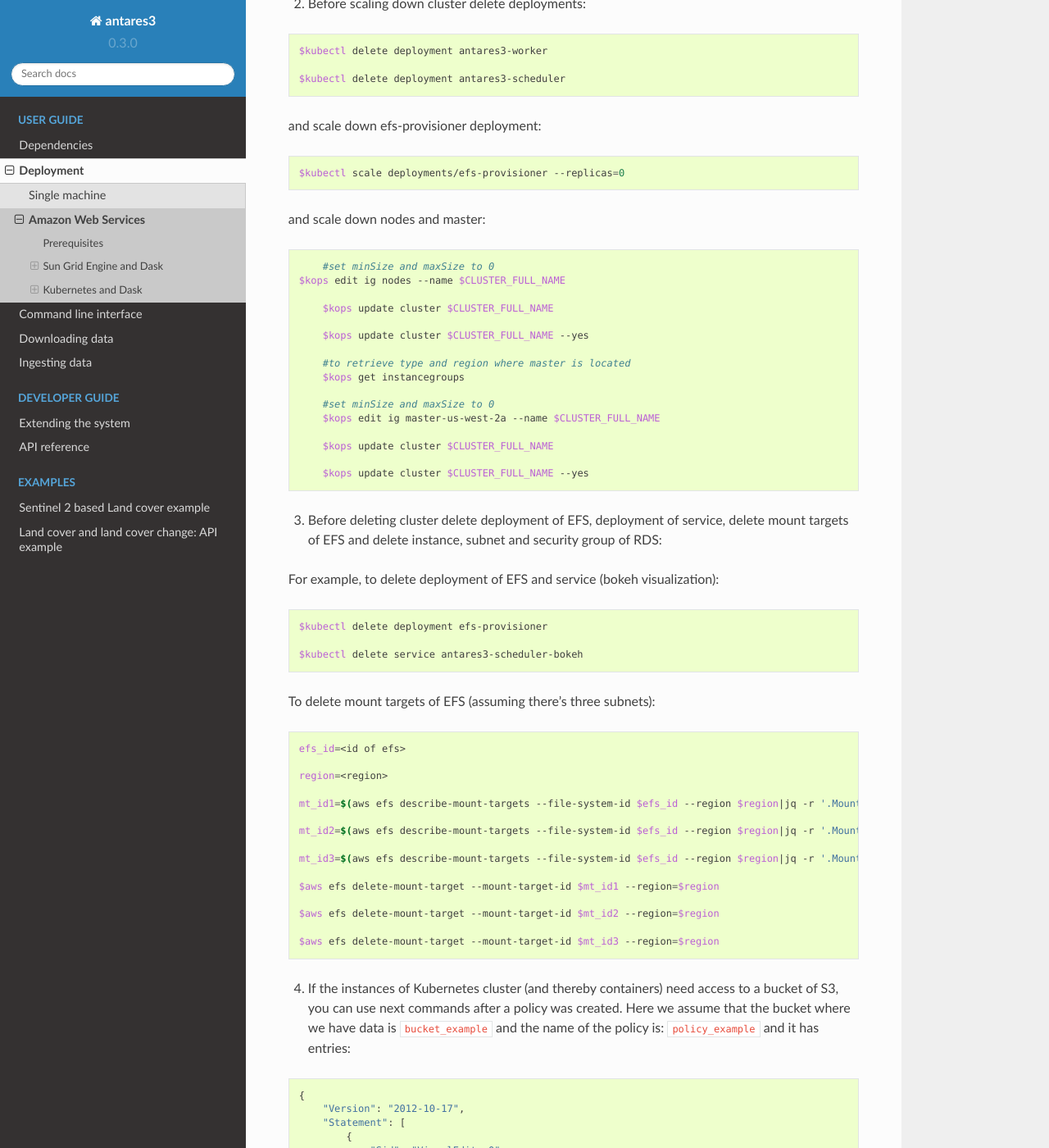
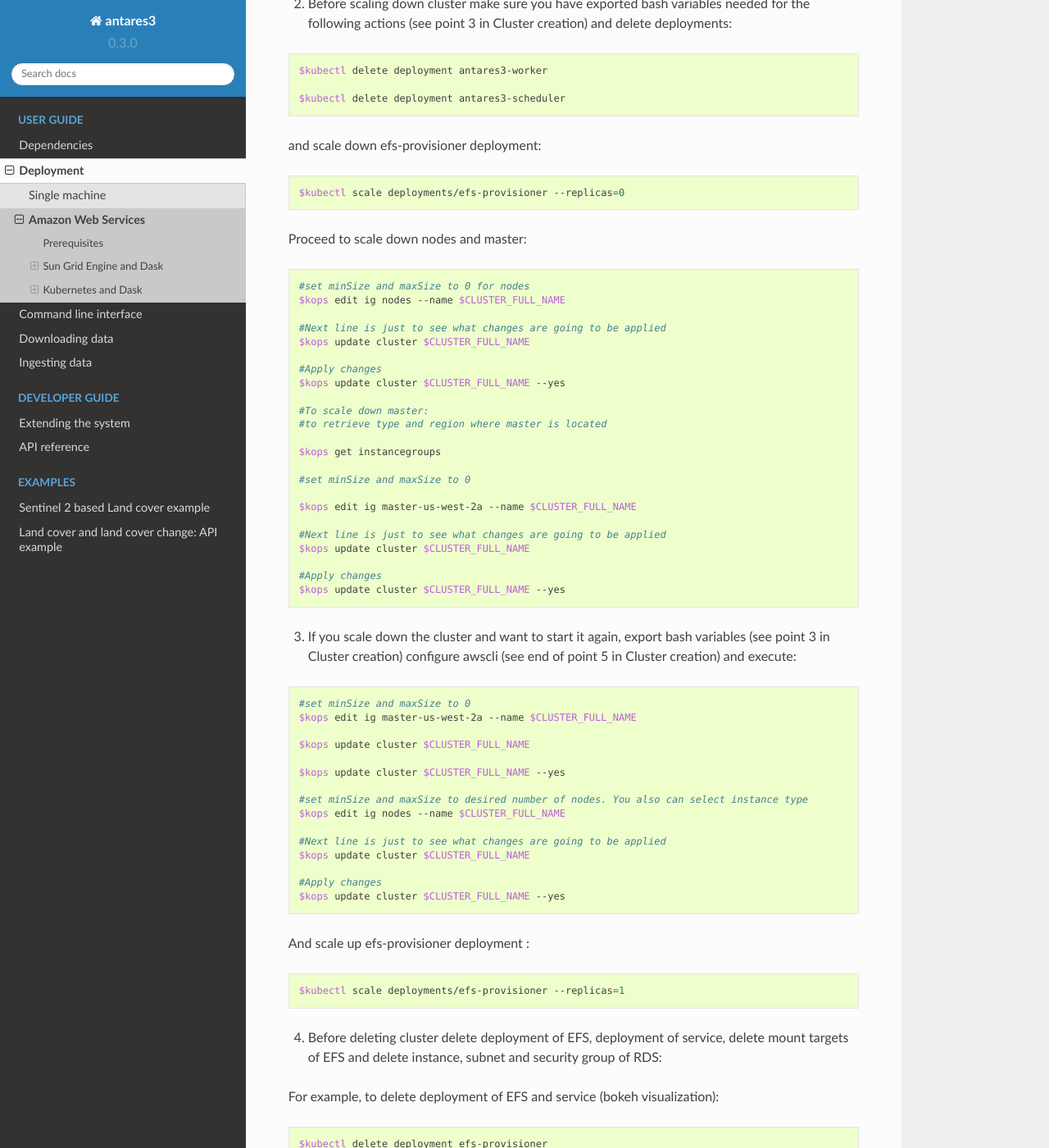
Before and after one commit to CONABIO/antares3, a Sphinx documentation site: the page built from docs/deployment/aws_cloud.rst, in a window 1280 px wide and 1400 px high, scrolled down 33272 px. Shown: the whole window at 82% size. Built offline with Sphinx 7.4.7 and the Read the Docs theme 2.0.0, drawn with Linux system fonts in a browser that asks for light colours; some of the changed text lies outside the part shown.

Commit message:
adding indentations and note to scale up cluster

```diff
--- a/docs/deployment/aws_cloud.rst
+++ b/docs/deployment/aws_cloud.rst
@@ -1604,7 +1604,7 @@ Using <key>.pem of user kops do a ssh and enter to docker container of dask-sche
 
 
 
-2. Before scaling down cluster delete deployments:
+2. Before scaling down cluster make sure you have exported bash variables needed for the following actions (see point 3 in Cluster creation) and delete deployments:
 
 .. code-block:: bash
 
@@ -1618,19 +1618,38 @@ and scale down efs-provisioner deployment:
 
     $kubectl scale deployments/efs-provisioner --replicas=0
 
-and scale down nodes and master:
-
-.. code-block:: bash
+Proceed to scale down nodes and master:
+
+.. code-block:: bash
+
+	#set minSize and maxSize to 0 for nodes
+	$kops edit ig nodes --name $CLUSTER_FULL_NAME
+
+	#Next line is just to see what changes are going to be applied
+	$kops update cluster $CLUSTER_FULL_NAME
+
+	#Apply changes
+	$kops update cluster $CLUSTER_FULL_NAME --yes
+
+	#To scale down master:
+	#to retrieve type and region where master is located
+
+	$kops get instancegroups
 
 	#set minSize and maxSize to 0
-    $kops edit ig nodes --name $CLUSTER_FULL_NAME
-
+
+	$kops edit ig master-us-west-2a --name $CLUSTER_FULL_NAME
+
+	#Next line is just to see what changes are going to be applied
 	$kops update cluster $CLUSTER_FULL_NAME
 
+	#Apply changes
 	$kops update cluster $CLUSTER_FULL_NAME --yes
 
-	#to retrieve type and region where master is located
-	$kops get instancegroups
+
+3. If you scale down the cluster and want to start it again, export bash variables (see point 3 in Cluster creation) configure awscli (see end of point 5 in Cluster creation) and execute:
+
+.. code-block:: bash
 
 	#set minSize and maxSize to 0
 	$kops edit ig master-us-west-2a --name $CLUSTER_FULL_NAME
@@ -1639,7 +1658,26 @@ and scale down nodes and master:
 
 	$kops update cluster $CLUSTER_FULL_NAME --yes
 
-3. Before deleting cluster delete deployment of EFS, deployment of service, delete mount targets of EFS and delete instance, subnet and security group of RDS:
+	#set minSize and maxSize to desired number of nodes. You also can select instance type
+	$kops edit ig nodes --name $CLUSTER_FULL_NAME
+
+	#Next line is just to see what changes are going to be applied
+	$kops update cluster $CLUSTER_FULL_NAME
+
+	#Apply changes
+	$kops update cluster $CLUSTER_FULL_NAME --yes
+
+
+And scale up efs-provisioner deployment :
+
+.. code-block:: bash
+
+	$kubectl scale deployments/efs-provisioner --replicas=1
+
+
+
+
+4. Before deleting cluster delete deployment of EFS, deployment of service, delete mount targets of EFS and delete instance, subnet and security group of RDS:
 
 For example, to delete deployment of EFS and service (bokeh visualization):
 
@@ -1673,7 +1711,7 @@ To delete mount targets of EFS (assuming there's three subnets):
 	$aws efs delete-mount-target --mount-target-id $mt_id3 --region=$region
 
 
-4. If the instances of Kubernetes cluster (and thereby containers) need access to a bucket of S3, you can use next commands after a policy was created. Here we assume that the bucket where we have data is ``bucket_example`` and the name of the policy is:  ``policy_example`` and it has entries:
+5. If the instances of Kubernetes cluster (and thereby containers) need access to a bucket of S3, you can use next commands after a policy was created. Here we assume that the bucket where we have data is ``bucket_example`` and the name of the policy is:  ``policy_example`` and it has entries:
 
 
 ::
```
Also changed, not shown: other parts of docs/deployment/aws_cloud.rst (+1 -1 lines).
